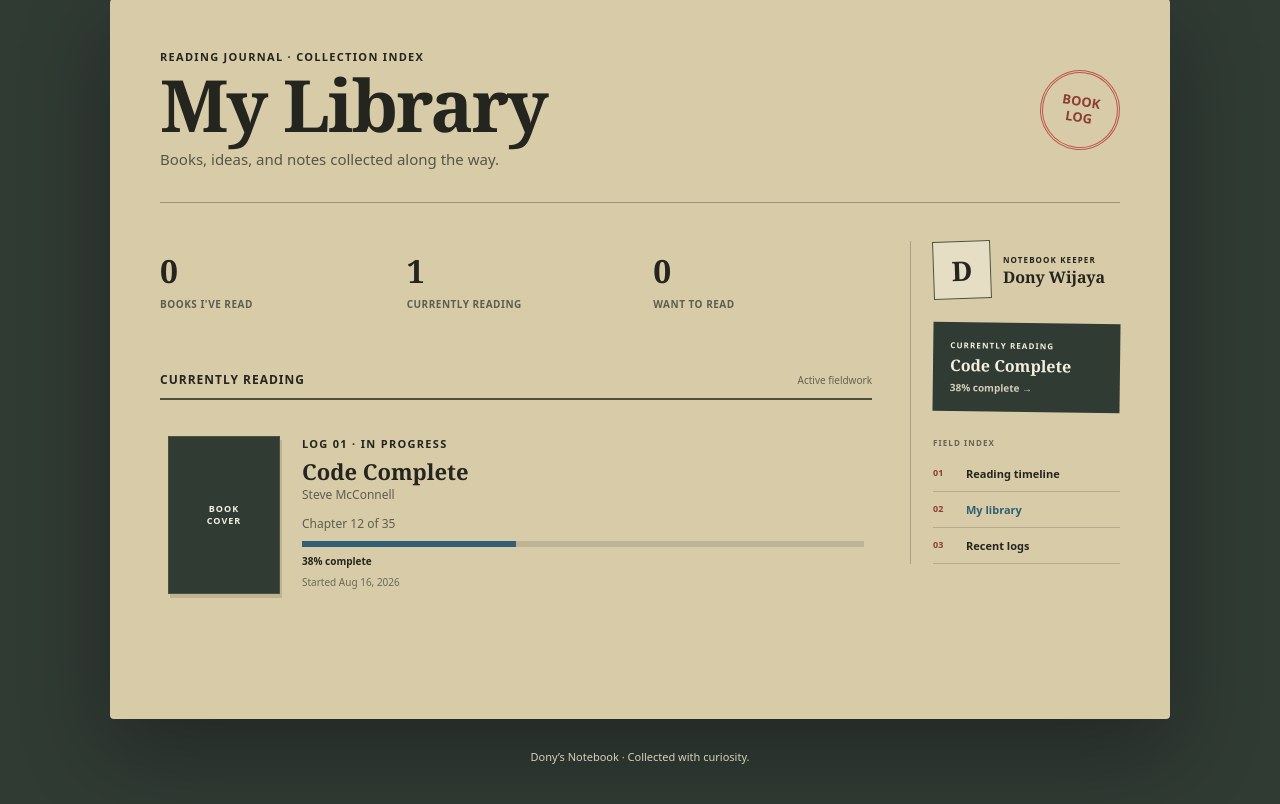
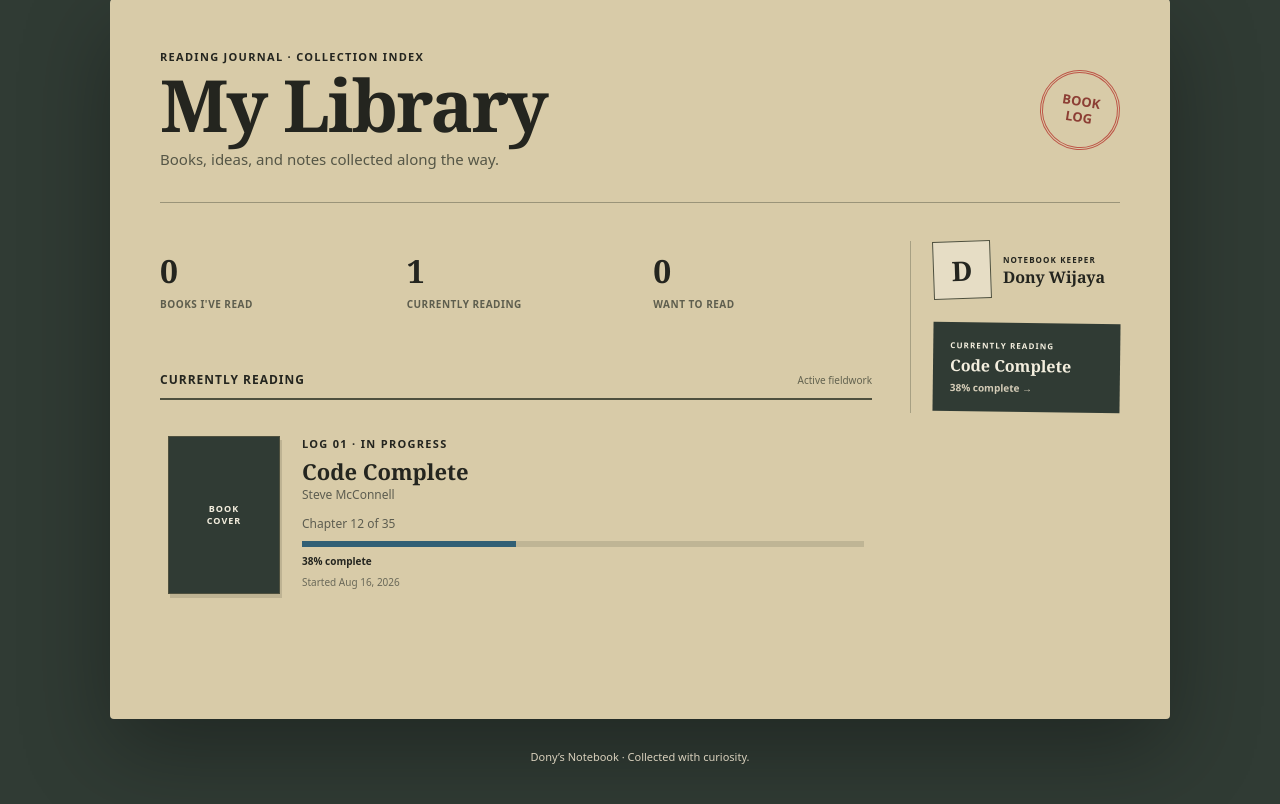
Before and after one commit to donizero8/blog, a Django app: page /library/ in a window 1280 px wide. Shown: the part 76-880 px from the top of the page. Run offline with Django 5.2, Linux system fonts and the light colour scheme; data comes from the database, SQL or seed files in the repository; some libraries are stand-ins or nearby versions.

Commit message:
Remove directory blocks from sidebars

```diff
--- a/blog/static/blog/notebook-prototypes.css
+++ b/blog/static/blog/notebook-prototypes.css
@@ -103,8 +103,6 @@ a { color:inherit; }
 .field-reading strong { font:700 20px/1.15 Georgia,serif; }
 .field-reading small { color:#cfc8b3; font:12px system-ui,sans-serif; }
 .field-reading b { margin-top:8px; font:800 11px system-ui,sans-serif; }
-.field-directory { display:grid; gap:12px; }
-.field-directory strong { margin-bottom:5px; }
 .load-more-wrap { display:grid; justify-items:center; gap:8px; padding:34px 0 8px; }
 .load-more { padding:11px 18px; border:2px solid #4e503e; background:transparent; color:#343b32; font:800 12px system-ui,sans-serif; letter-spacing:.5px; text-decoration:none; text-transform:uppercase; }
 .load-more:hover { background:#343b32; color:#f4efdf; }
@@ -123,16 +121,11 @@ a { color:inherit; }
 .field-subpage-profile { display:grid; grid-template-columns:58px 1fr; gap:12px; align-items:center; }
 .field-subpage-profile img,.field-subpage-profile > span { display:grid; width:58px; height:58px; place-items:center; border:1px solid #4e503e; background:#e6ddc5; object-fit:cover; font:700 27px Georgia,serif; transform:rotate(-2deg); }
 .field-subpage-profile small,.field-subpage-profile strong { display:block; }
-.field-subpage-profile small,.field-subpage-reading small,.field-subpage-index > small { font-size:8px; font-weight:800; letter-spacing:1.1px; text-transform:uppercase; }
+.field-subpage-profile small,.field-subpage-reading small { font-size:8px; font-weight:800; letter-spacing:1.1px; text-transform:uppercase; }
 .field-subpage-profile strong { margin-top:4px; font:700 16px/1.1 Georgia,serif; }
 .field-subpage-reading { display:grid; gap:6px; padding:17px; background:#303b34; color:#f4efdf; text-decoration:none; transform:rotate(.7deg); }
 .field-subpage-reading strong { font:700 16px/1.15 Georgia,serif; }
 .field-subpage-reading span { color:#d5cdb8; font-size:10px; font-weight:700; }
-.field-subpage-index { display:grid; }
-.field-subpage-index > small { margin-bottom:8px; color:#666553; }
-.field-subpage-index a { display:grid; grid-template-columns:25px 1fr; gap:8px; padding:10px 0; border-bottom:1px solid rgb(78 80 62 / 25%); font-size:11px; font-weight:700; text-decoration:none; }
-.field-subpage-index a span { color:#8c3e34; font-size:9px; }
-.field-subpage-index a[aria-current="page"] { color:#315f75; }
 .field-library-stats { display:grid; grid-template-columns:repeat(3,1fr); gap:28px; margin:0 0 52px; padding:0; }
 .field-library-stats div { display:flex; flex-direction:column-reverse; gap:5px; padding:8px 0; }
 .field-library-stats dt { color:#5e5e4e; font:700 10px system-ui,sans-serif; letter-spacing:.5px; text-transform:uppercase; }
--- a/blog/tests.py
+++ b/blog/tests.py
@@ -32,6 +32,7 @@ class HomepageCopyTests(TestCase):
         self.assertContains(response, "Search the notebook")
         self.assertContains(response, "field-profile-photo")
         self.assertNotContains(response, "Archive search")
+        self.assertNotContains(response, "Directory")
 
     def test_notebook_prototypes_are_available_without_changing_homepage(self):
         for variant in ("classic", "study", "field-notes"):
@@ -197,6 +198,7 @@ class ReadingTimelineTests(TestCase):
         self.assertContains(response, "field-notes-subpage")
         self.assertContains(response, "field-timeline-sheet")
         self.assertContains(response, "field-subpage-aside")
+        self.assertNotContains(response, "Field index")
 
 
 class YouTubeSanitizationTests(TestCase):
--- a/templates/blog/_field_subpage_sidebar.html
+++ b/templates/blog/_field_subpage_sidebar.html
@@ -8,10 +8,4 @@
       <small>Currently reading</small><strong>{{ currently_reading_book.title }}</strong><span>{{ currently_reading_book.progress }}% complete →</span>
     </a>
   {% endif %}
-  <nav class="field-subpage-index" aria-label="Reading sections">
-    <small>Field index</small>
-    <a{% if request.resolver_match.url_name == "reading_timeline" %} aria-current="page"{% endif %} href="{% url 'blog:reading_timeline' %}"><span>01</span> Reading timeline</a>
-    <a{% if request.resolver_match.url_name == "library" %} aria-current="page"{% endif %} href="{% url 'blog:library' %}"><span>02</span> My library</a>
-    <a href="{% url 'blog:list' %}"><span>03</span> Recent logs</a>
-  </nav>
 </aside>
--- a/templates/blog/post_list.html
+++ b/templates/blog/post_list.html
@@ -67,10 +67,6 @@
             </span>
           </a>
         {% endif %}
-        <div class="field-index field-directory">
-          <strong>Directory</strong>
-          <a href="{% url 'blog:library' %}">Reading log →</a>
-        </div>
       </aside>
     </section>
   </main>
```
